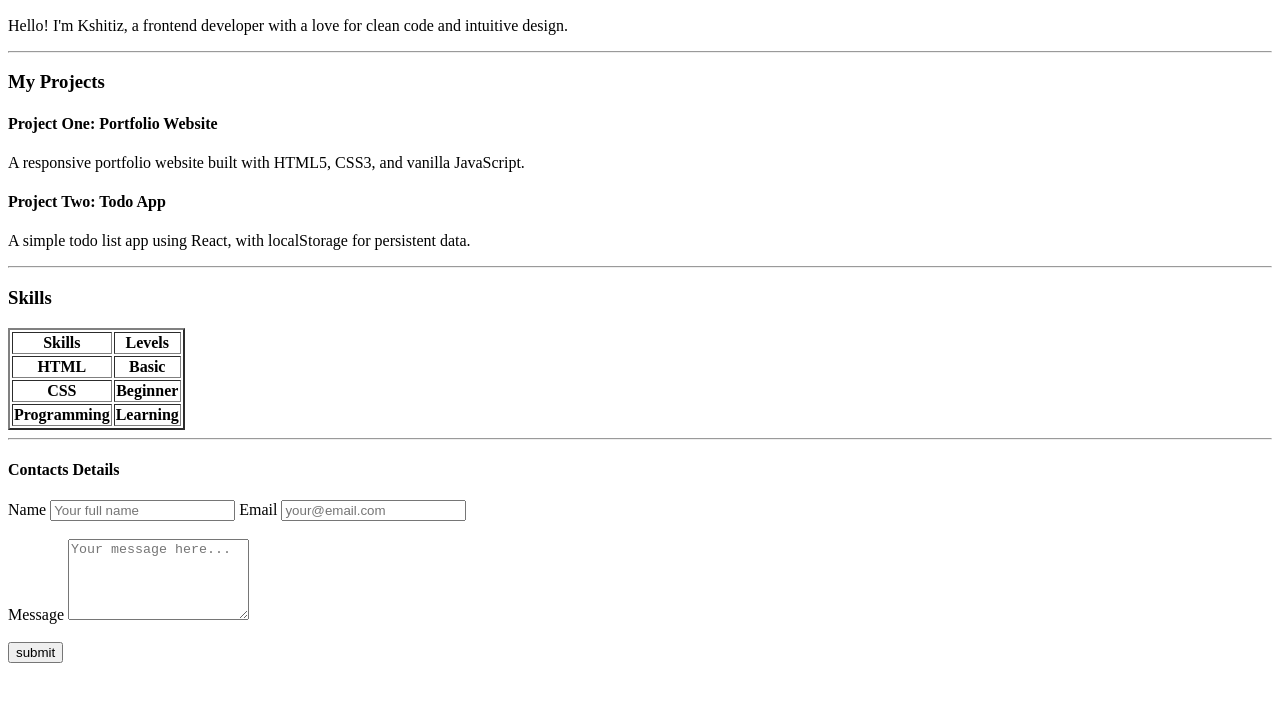
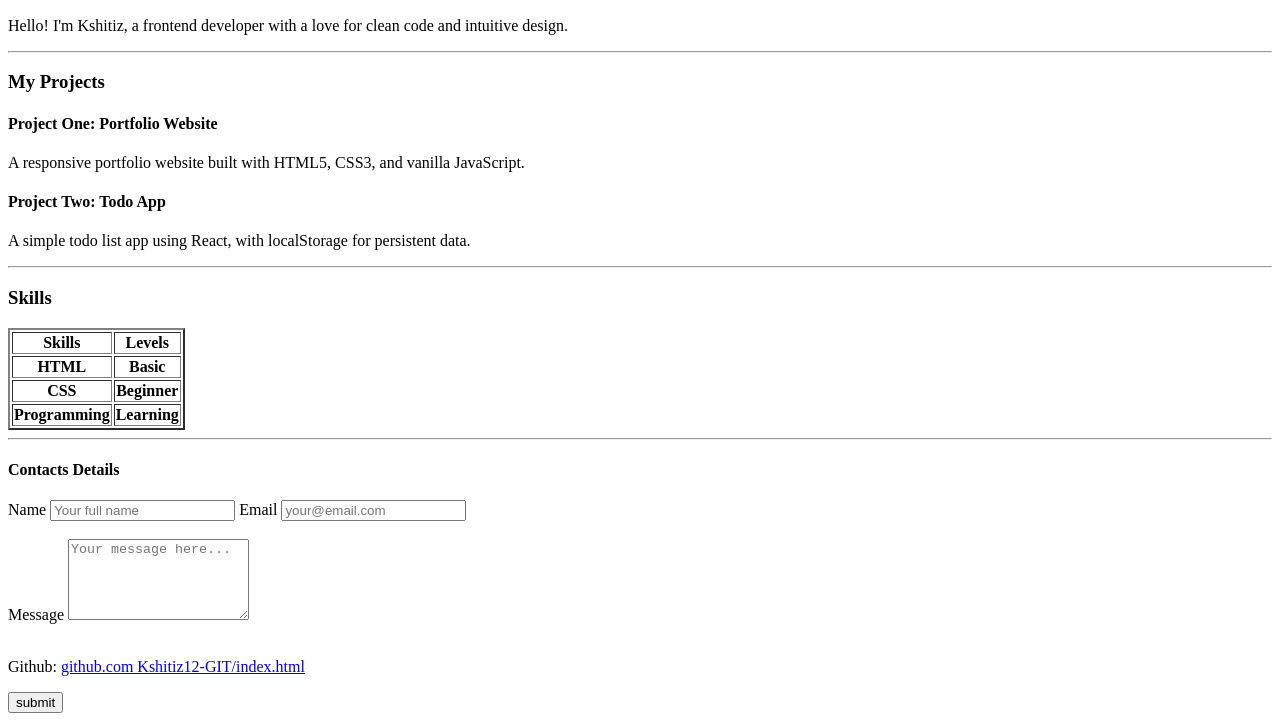
Before and after one commit to Kshitiz12-GIT/index.html, a plain HTML site: page 1INDEX.html in a window 1280 px wide. Shown: the part 610-1331 px from the top of the page. Before the commit the page ends 1281 px from the top, so only its background shows below. Drawn offline with Linux system fonts and the light colour scheme.

Commit message:
INDEX.html

```diff
--- a/1INDEX.html
+++ b/1INDEX.html
@@ -73,10 +73,13 @@
         <label for="message">Message</label>
         <textarea id="message" name="message" rows="5" placeholder="Your message here..." required></textarea><br><br>
 
+<p>Github: <a href="https://github.com/Kshitiz12-GIT/index.html">github.com Kshitiz12-GIT/index.html</a></p>
+
         <button type="submit">submit</button>
       </form>
     </section>
   </section>
 
 </html>
+
 </body>
```
